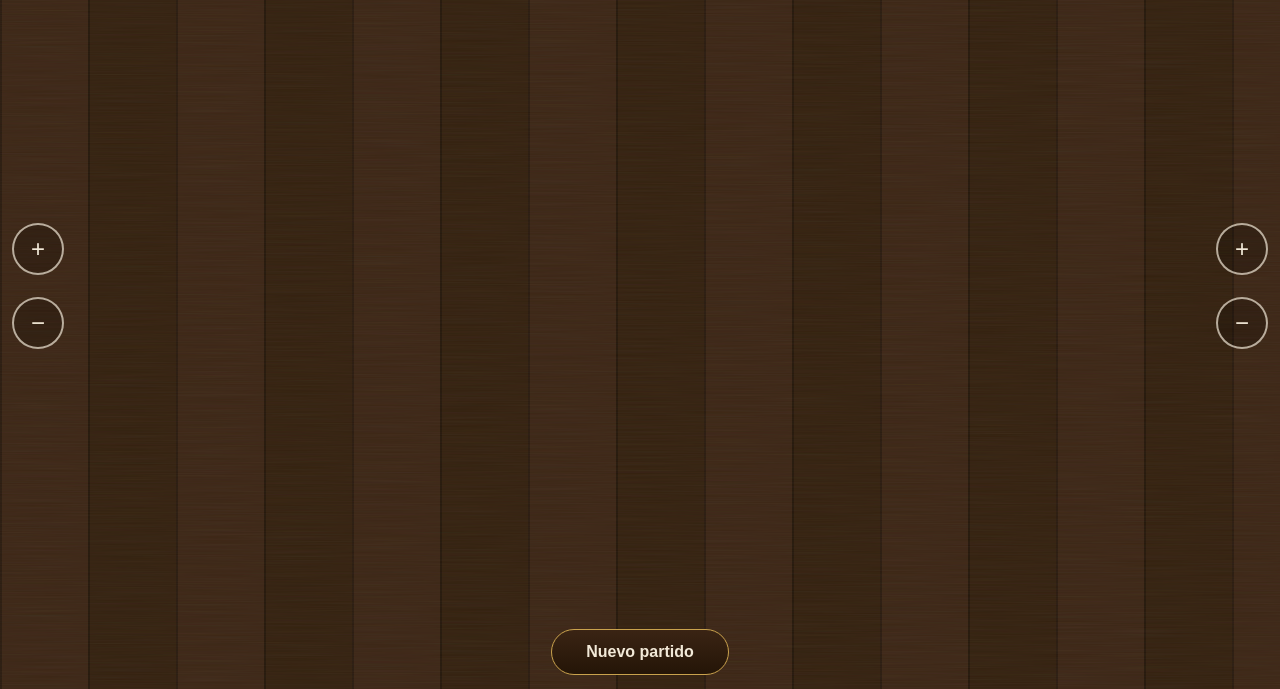
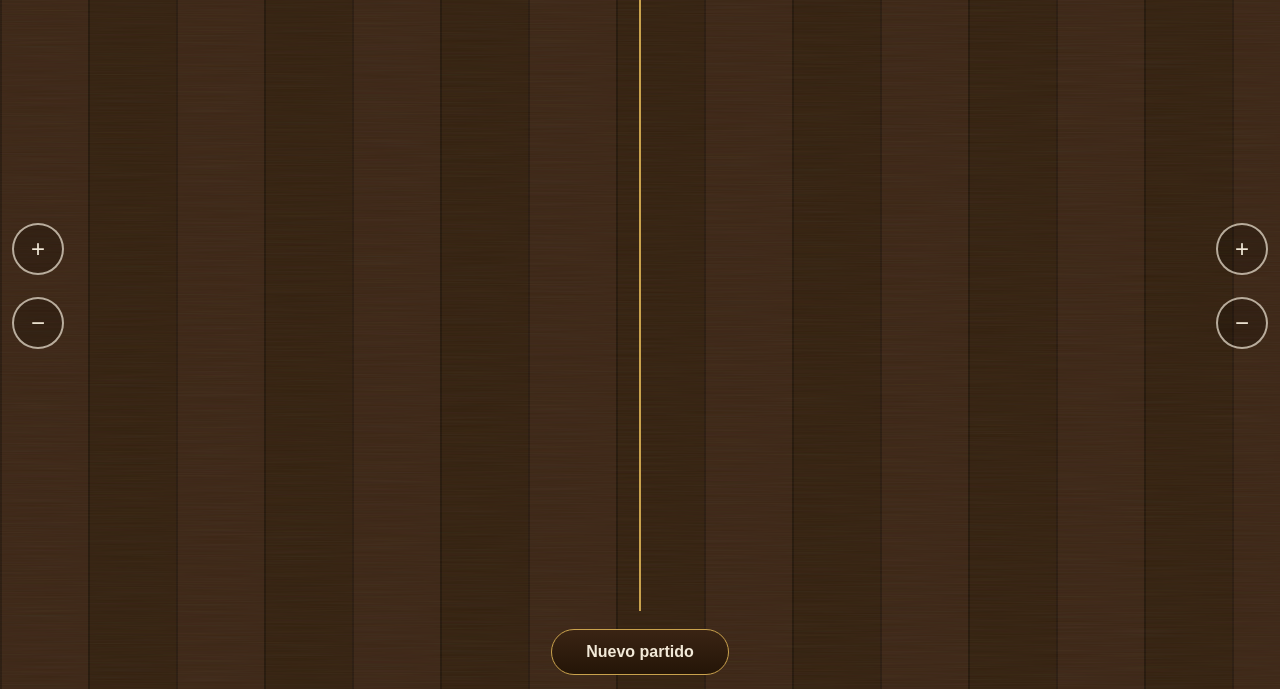
Before and after one commit to felipevilaseca/anotador-truco, a plain HTML site: page index.html in a window 1280 px wide. Shown: the part 111-800 px from the top of the page. Drawn offline with Linux system fonts and the light colour scheme.

Commit message:
Make center divider permanent and restore tap-to-add on columns

```diff
--- a/app.js
+++ b/app.js
@@ -162,6 +162,9 @@
     });
   });
 
+  colA.addEventListener('click', () => addPoint('a'));
+  colB.addEventListener('click', () => addPoint('b'));
+
   backBtn.addEventListener('click', undoLast);
 
   targetOpts.forEach((btn) => {
--- a/index.html
+++ b/index.html
@@ -54,10 +54,12 @@
         <div class="col-header" id="nameA">Nos:</div>
         <div class="col-header" id="nameB">Ellos:</div>
       </div>
-      <div class="columns">
-        <div class="column" id="colA"></div>
+      <div class="columns-wrap">
         <div class="v-divider" aria-hidden="true"></div>
-        <div class="column" id="colB"></div>
+        <div class="columns">
+          <button class="column" id="colA" aria-label="Sumar punto a Nos"></button>
+          <button class="column" id="colB" aria-label="Sumar punto a Ellos"></button>
+        </div>
       </div>
     </main>
 
--- a/style.css
+++ b/style.css
@@ -147,8 +147,15 @@ body {
   border-bottom: 2px solid var(--gold-soft);
 }
 
+.columns-wrap {
+  position: relative;
+  flex: 1 1 auto;
+  min-height: 0;
+}
+
 .columns {
   display: flex;
+  height: 100%;
   padding-top: 14px;
 }
 
@@ -158,15 +165,28 @@ body {
   flex-direction: column;
   align-items: center;
   gap: 12px;
-  padding: 0 8px;
+  padding: 8px 8px 0;
+  margin: 0;
+  border: none;
+  background: transparent;
+  color: inherit;
+  font: inherit;
+  appearance: none;
+  -webkit-appearance: none;
+  cursor: pointer;
 }
 
+.column:active { background: rgba(255,255,255,0.06); }
+
 .v-divider {
-  flex: 0 0 auto;
+  position: absolute;
+  top: 0;
+  bottom: 0;
+  left: 50%;
   width: 2px;
   background: var(--gold-soft);
-  align-self: stretch;
-  margin: 0 2px;
+  transform: translateX(-50%);
+  pointer-events: none;
 }
 
 .buenas-line {
--- a/sw.js
+++ b/sw.js
@@ -1,4 +1,4 @@
-const CACHE = 'truco-anotador-v3';
+const CACHE = 'truco-anotador-v4';
 const ASSETS = [
   './',
   './index.html',
```
